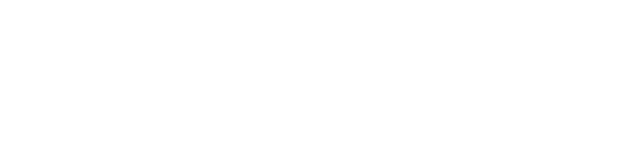
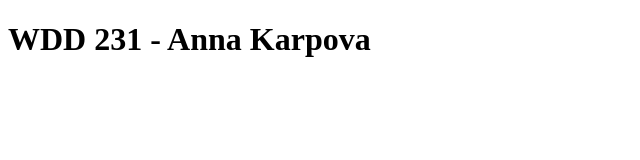
Before and after one commit to akarpovan/wdd231, a plain HTML site: page index.html in a window 1280 px wide. Shown: the whole page, without its empty margins (0-640 px from the left). Drawn offline with Linux system fonts and the light colour scheme.

Commit message:
added changes

```diff
--- a/index.html
+++ b/index.html
@@ -4,11 +4,11 @@
 <head>
     <meta charset="UTF-8">
     <meta name="viewport" content="width=device-width, initial-scale=1.0">
-    <title>WDD 231 - Anna Karpova</title>
+    <title>WDD 231</title>
 </head>
 
 <body>
-
+    <h1>WDD 231 - Anna Karpova</h1>
 </body>
 
 </html>
```
